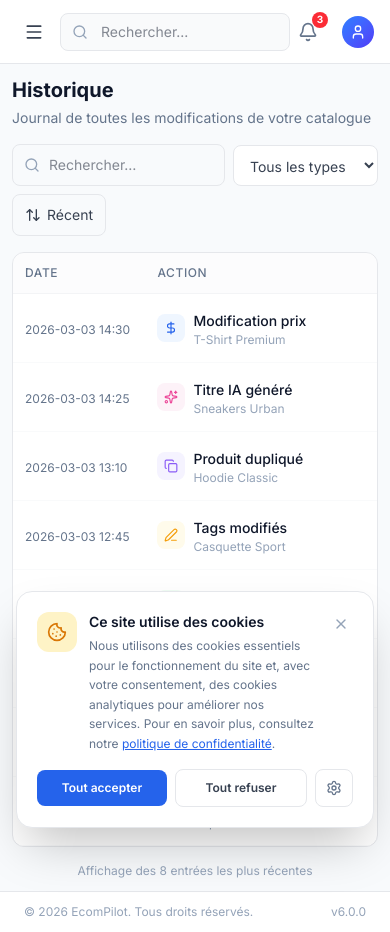
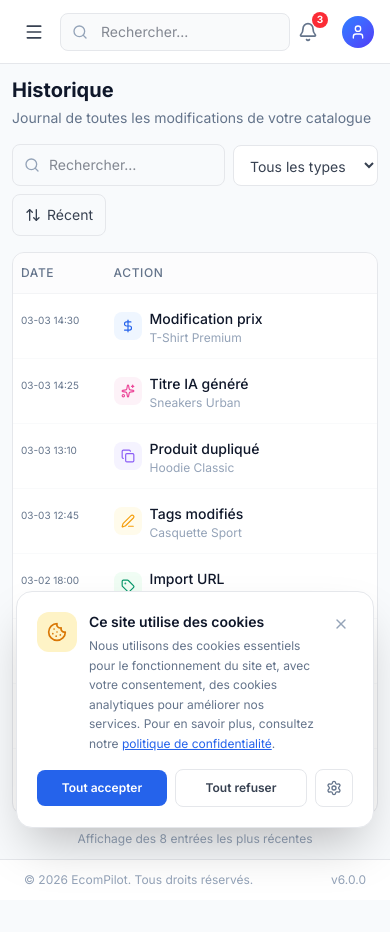
Before and after one commit to Vegeta243/catalog-saas, a Next.js app: page /dashboard/history in a window 390 px wide. After the commit the page ends 900 px from the top, so only its background shows below. Built offline with nearby package versions, Linux system fonts and the light colour scheme; no server answers.

Commit message:
fix: historique table overflow-x-auto + date courte sur mobile

```diff
--- a/app/(dashboard)/dashboard/history/page.tsx
+++ b/app/(dashboard)/dashboard/history/page.tsx
@@ -85,14 +85,15 @@ export default function HistoryPage() {
         </div>
       ) : (
         <div className="bg-white rounded-xl border border-gray-200 overflow-hidden">
-          <table className="w-full">
+          <div className="overflow-x-auto">
+          <table className="w-full min-w-[320px]">
             <thead>
               <tr className="border-b border-gray-100 bg-gray-50/50">
-                <th className="text-left px-3 md:px-5 py-3 text-xs font-medium uppercase tracking-wider" style={{ color: "#64748b" }}>Date</th>
-                <th className="text-left px-3 md:px-5 py-3 text-xs font-medium uppercase tracking-wider" style={{ color: "#64748b" }}>Action</th>
-                <th className="text-left px-3 md:px-5 py-3 text-xs font-medium uppercase tracking-wider hidden sm:table-cell" style={{ color: "#64748b" }}>Produit</th>
-                <th className="text-left px-3 md:px-5 py-3 text-xs font-medium uppercase tracking-wider hidden md:table-cell" style={{ color: "#64748b" }}>Détails</th>
-                <th className="text-left px-3 md:px-5 py-3 text-xs font-medium uppercase tracking-wider hidden md:table-cell" style={{ color: "#64748b" }}>Par</th>
+                <th className="text-left px-2 md:px-5 py-3 text-xs font-medium uppercase tracking-wider whitespace-nowrap" style={{ color: "#64748b" }}>Date</th>
+                <th className="text-left px-2 md:px-5 py-3 text-xs font-medium uppercase tracking-wider" style={{ color: "#64748b" }}>Action</th>
+                <th className="text-left px-2 md:px-5 py-3 text-xs font-medium uppercase tracking-wider hidden sm:table-cell" style={{ color: "#64748b" }}>Produit</th>
+                <th className="text-left px-2 md:px-5 py-3 text-xs font-medium uppercase tracking-wider hidden md:table-cell" style={{ color: "#64748b" }}>Détails</th>
+                <th className="text-left px-2 md:px-5 py-3 text-xs font-medium uppercase tracking-wider hidden md:table-cell" style={{ color: "#64748b" }}>Par</th>
               </tr>
             </thead>
             <tbody>
@@ -101,10 +102,11 @@ export default function HistoryPage() {
                 const Icon = config.icon;
                 return (
                   <tr key={entry.id} className="border-b border-gray-50 hover:bg-gray-50/50 transition-colors">
-                    <td className="px-3 md:px-5 py-3.5">
-                      <span className="text-xs font-mono whitespace-nowrap" style={{ color: "#64748b" }}>{entry.date}</span>
+                    <td className="px-2 md:px-5 py-3 align-top">
+                      <span className="hidden sm:inline text-xs font-mono whitespace-nowrap" style={{ color: "#64748b" }}>{entry.date}</span>
+                      <span className="sm:hidden text-[10px] font-mono whitespace-nowrap" style={{ color: "#64748b" }}>{entry.date.slice(5, 16)}</span>
                     </td>
-                    <td className="px-3 md:px-5 py-3.5">
+                    <td className="px-2 md:px-5 py-3 align-top">
                       <div className="flex items-center gap-2">
                         <div className="w-7 h-7 rounded-lg flex items-center justify-center flex-shrink-0" style={{ backgroundColor: config.bg }}>
                           <Icon className="w-3.5 h-3.5" style={{ color: config.color }} />
@@ -115,13 +117,13 @@ export default function HistoryPage() {
                         </div>
                       </div>
                     </td>
-                    <td className="px-3 md:px-5 py-3.5 hidden sm:table-cell">
+                    <td className="px-2 md:px-5 py-3 hidden sm:table-cell align-top">
                       <span className="text-sm" style={{ color: "#374151" }}>{entry.productTitle}</span>
                     </td>
-                    <td className="px-3 md:px-5 py-3.5 hidden md:table-cell">
+                    <td className="px-2 md:px-5 py-3 hidden md:table-cell align-top">
                       <span className="text-sm" style={{ color: "#64748b" }}>{entry.details}</span>
                     </td>
-                    <td className="px-3 md:px-5 py-3.5 hidden md:table-cell">
+                    <td className="px-2 md:px-5 py-3 hidden md:table-cell align-top">
                       <span className="text-xs px-2 py-0.5 rounded-full whitespace-nowrap" style={{ color: entry.user === "système" ? "#0ea5e9" : "#64748b", backgroundColor: entry.user === "système" ? "#f0f9ff" : "#f8fafc" }}>{entry.user}</span>
                     </td>
                   </tr>
@@ -129,6 +131,7 @@ export default function HistoryPage() {
               })}
             </tbody>
           </table>
+          </div>
         </div>
       )}
 
```
